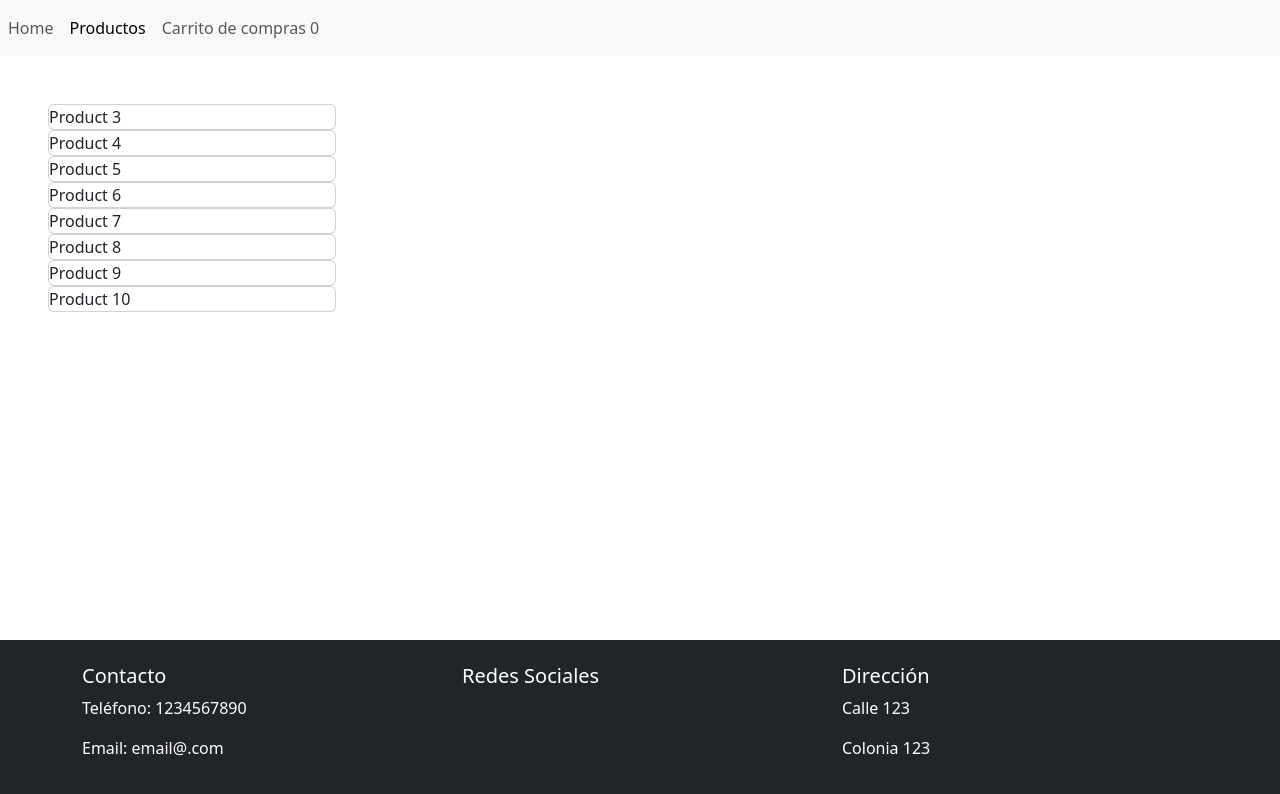
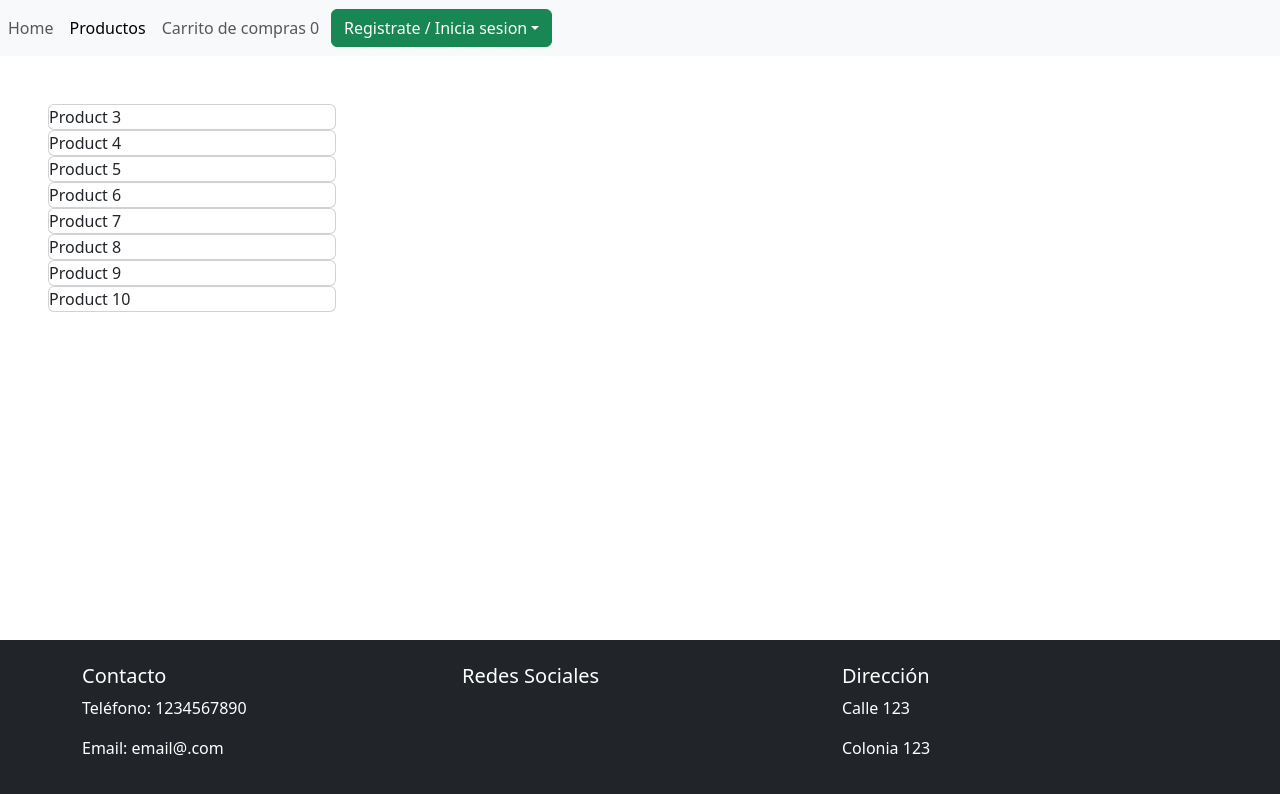
Before and after one commit to HJLazo/cocoteraReact, a React (Create React App) app: page /products in a window 1280 px wide. Shown: the top 794 px of the page. Built offline with nearby package versions, Linux system fonts and the light colour scheme.

Commit message:
Added Sign In, Sign Up Logic

```diff
--- a/package.json
+++ b/package.json
@@ -11,6 +11,7 @@
     "bootstrap": "^5.3.3",
     "font-awesome": "^4.7.0",
     "react": "^18.3.1",
+    "react-bootstrap": "^2.10.2",
     "react-dom": "^18.3.1",
     "react-router": "^6.23.0",
     "react-router-dom": "^6.23.0",
--- a/src/components/navbar.jsx
+++ b/src/components/navbar.jsx
@@ -1,7 +1,9 @@
 import React from "react";
 import { NavLink } from "react-router-dom";
 import { useCart } from './cart/cartProvider';
+import { usePerson } from '../components/user/userProvider';
 import AuthForm from '../components/user/authForm';
+import Dropdown from 'react-bootstrap/Dropdown';
 
 const links = [
   {
@@ -22,6 +24,7 @@ const links = [
 
 const Navbar = () => {
   const { cartItems } = useCart();
+  const { currentUser, logOut } = usePerson();
   return (
     <nav className="navbar navbar-expand-lg navbar-light bg-light" >
       <ul className="navbar-nav mr-auto">
@@ -44,6 +47,19 @@ const Navbar = () => {
         ))
         }
       </ul>
+        <Dropdown>
+        <Dropdown.Toggle variant="success" id="dropdown-basic">
+          {currentUser ? currentUser.name : "Registrate / Inicia sesion"}
+        </Dropdown.Toggle>
+
+        <Dropdown.Menu>
+          { currentUser ?
+            <Dropdown.Item onClick={() => {logOut()}}>Cerrar sesion</Dropdown.Item>
+            :
+          <AuthForm/>
+          }
+        </Dropdown.Menu>
+      </Dropdown>
     </nav>
   );
 }
--- a/src/components/user/authForm.jsx
+++ b/src/components/user/authForm.jsx
@@ -3,7 +3,7 @@ import { usePerson } from "./userProvider";
 import User from "../../utils/user";
 
 const AuthForm = () => {
-  const { addUser } = usePerson();
+  const { addUser, signIn, currentUser } = usePerson();
   const [isSignUp, setIsSignUp] = useState(true);
   const [formData, setFormData] = useState({
     name: "",
@@ -20,17 +20,14 @@ const AuthForm = () => {
   const handleSubmit = (e) => {
     e.preventDefault();
     if (isSignUp) {
-      // Handle Sign Up Logic
-      if (formData.password !== formData.confirmPassword) {
+      if (formData.password !== formData.confirmPassword || formData.name.trim() === "") {
         alert("Passwords do not match!");
         return;
       }
       const newUser = new User(formData.name, formData.email, formData.password, formData.confirmPassword);
-      addUser(newUser); // Add new user to the context
-      console.log("New User Created:", newUser);
+      addUser(newUser);
     } else {
-      // Handle Sign In Logic
-      console.log("Sign In Data:", formData);
+      signIn(formData.email, formData.password)
     }
   };
 
--- a/src/components/user/userProvider.jsx
+++ b/src/components/user/userProvider.jsx
@@ -5,29 +5,40 @@ const UserContext = createContext();
 export const usePerson = () => useContext(UserContext);
 
 export const UserProvider = ({ children }) => {
+  const [currentUser, setCurrentUser] = useState(null);
   const [users, setUsers] = useState([]);
 
   const addUser = (user) => {
-    setUsers(setUsers => {
-      const userExists = setUsers.find(item => item.email === user.email);
+    setUsers((prevUsers) => {
+      const userExists = prevUsers.find(person => person.email === user.email);
       if (userExists) {
-        return userExists;
+        return prevUsers;
+      } else {
+        user.logIn();
+        setCurrentUser(user);
+        return [...prevUsers, user];
       }
-      return [...setUsers, user];
     });
   };
+
 
   const signIn = (email, password) => {
     const user = users.find(user => user.email === email && user.password === password);
     if (user) {
+      setCurrentUser(user);
       return user;
     }
     return null;
   }
 
+  const logOut = () => {
+    currentUser.logOut();
+    setCurrentUser(null);
+  }
+
 
   return (
-    <UserContext.Provider value={{ users, addUser, signIn }}>
+    <UserContext.Provider value={{ users, addUser, signIn, logOut, currentUser }}>
       {children}
     </UserContext.Provider>
   );
--- a/src/utils/user.js
+++ b/src/utils/user.js
@@ -26,6 +26,10 @@ class User {
   logOut() {
     this.signIn = false;
   }
+
+  logIn() {
+    this.signIn = true;
+  }
 }
 
 export default User;
```
Also changed, not shown: 1 other file (tests, documents, lock files or other folders).
